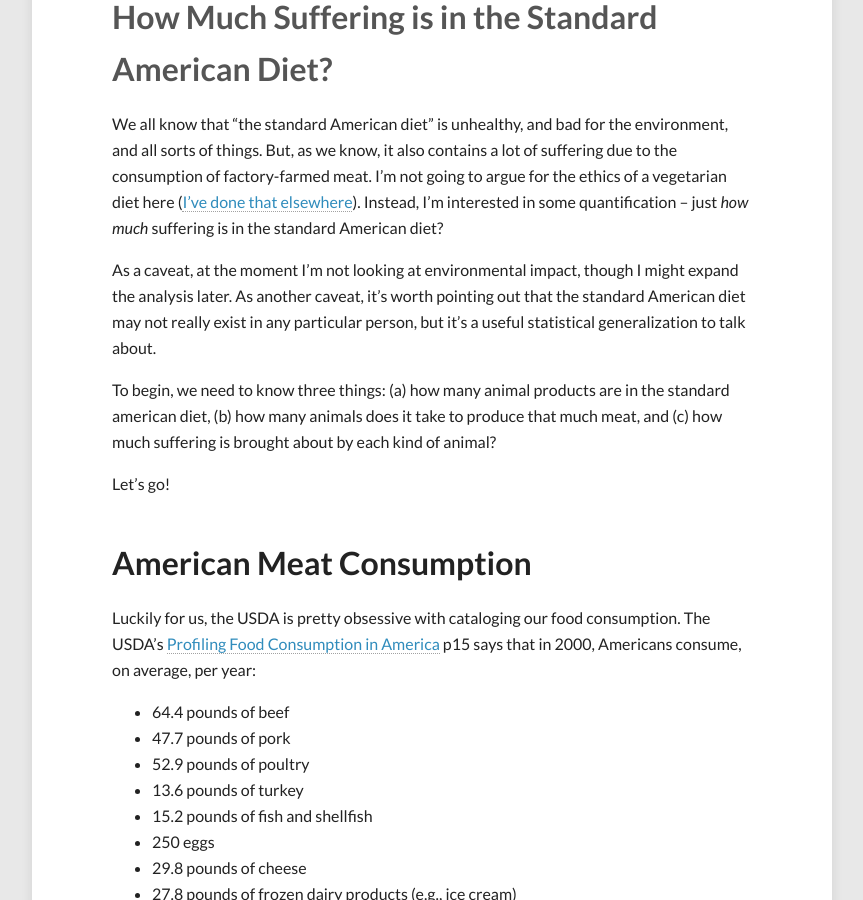
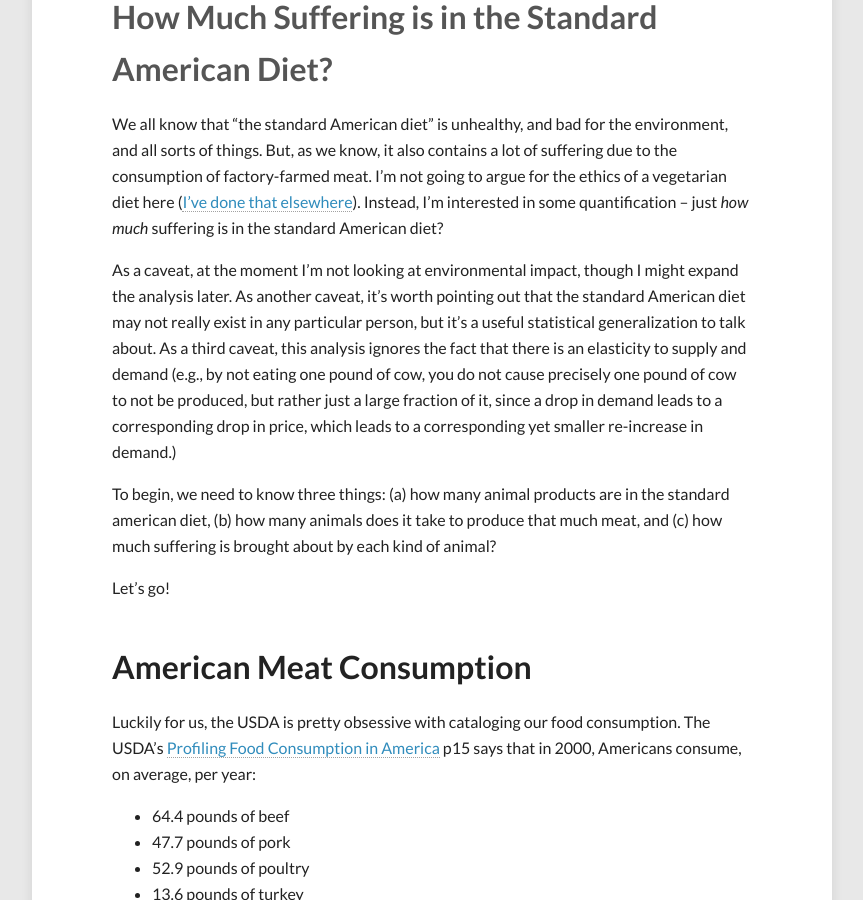
Before and after one commit to peterhurford/peterhurford.github.io, a Jekyll site: the page built from _posts/2014-05-31-how-much-suffering-is-in-the-standard-american-diet.markdown, in a window 1280 px wide and 900 px high, scrolled down 492 px. Shown: the whole window, without its empty margins (208-1071 px from the left). Built offline with Jekyll 4.4.1, drawn with Linux system fonts in a browser that asks for light colours; comment, search, counter and statistics services are not loaded.

Commit message:
Added caveat for elasticity to new post

```diff
--- a/_posts/2014-05-31-how-much-suffering-is-in-the-standard-american-diet.markdown
+++ b/_posts/2014-05-31-how-much-suffering-is-in-the-standard-american-diet.markdown
@@ -11,7 +11,7 @@
 
 We all know that "the standard American diet" is unhealthy, and bad for the environment, and all sorts of things.  But, as we know, it also contains a lot of suffering due to the consumption of factory-farmed meat.  I'm not going to argue for the ethics of a vegetarian diet here ([I've done that elsewhere]()).  Instead, I'm interested in some quantification -- just *how much* suffering is in the standard American diet?
 
-As a caveat, at the moment I'm not looking at environmental impact, though I might expand the analysis later.  As another caveat, it's worth pointing out that the standard American diet may not really exist in any particular person, but it's a useful statistical generalization to talk about.
+As a caveat, at the moment I'm not looking at environmental impact, though I might expand the analysis later.  As another caveat, it's worth pointing out that the standard American diet may not really exist in any particular person, but it's a useful statistical generalization to talk about.  As a third caveat, this analysis ignores the fact that there is an elasticity to supply and demand (e.g., by not eating one pound of cow, you do not cause precisely one pound of cow to not be produced, but rather just a large fraction of it, since a drop in demand leads to a corresponding drop in price, which leads to a corresponding yet smaller re-increase in demand.)
 
 To begin, we need to know three things: (a) how many animal products are in the standard american diet, (b) how many animals does it take to produce that much meat, and (c) how much suffering is brought about by each kind of animal?
 
```
